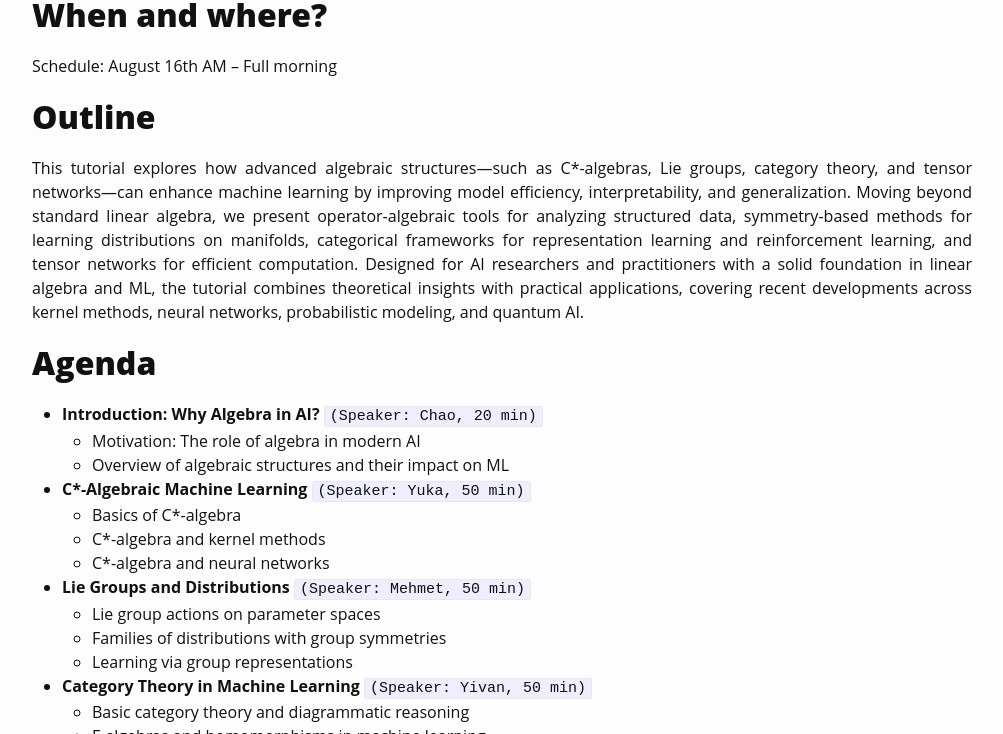
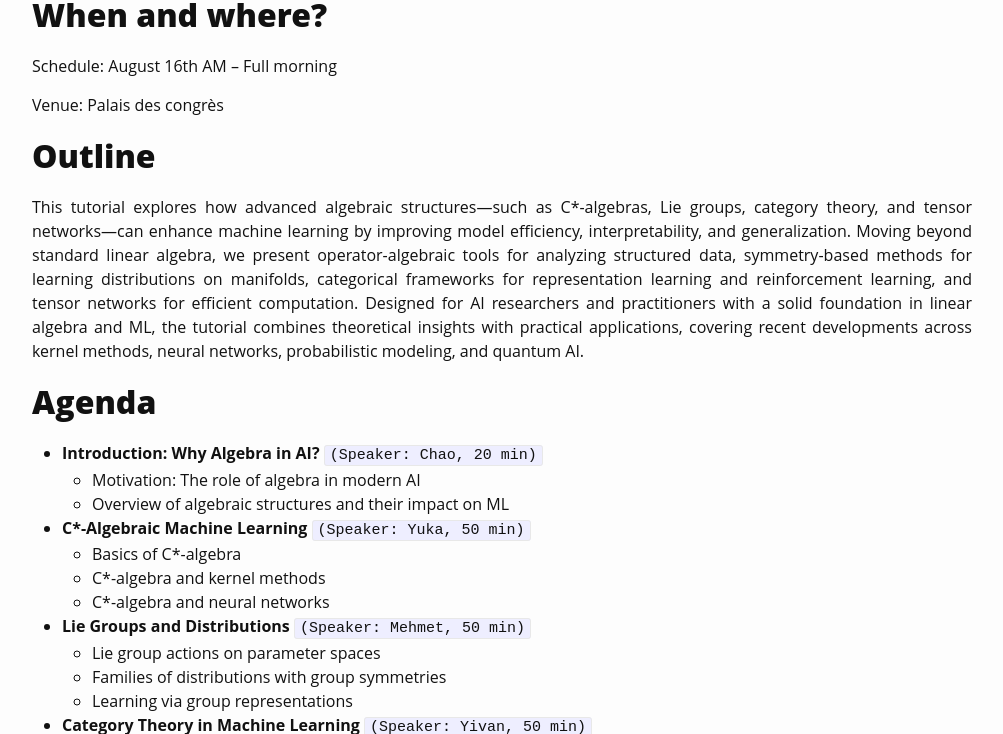
Before and after one commit to Algebra4AI/Algebra4AI.github.io, a Jekyll site: the page built from index.md, in a window 1280 px wide and 900 px high, scrolled down 514 px, cut to the strip 166-900 px from the top of the window. Shown: the whole strip, without its empty margins (138-1141 px from the left). Built offline with Jekyll 4.4.1, drawn with Linux system fonts in a browser that asks for light colours; some web fonts are replaced.

Commit message:
Update index.md

```diff
--- a/index.md
+++ b/index.md
@@ -7,6 +7,8 @@ title: Home
 # When and where?
 
 Schedule: August 16th AM – Full morning
+
+Venue: Palais des congrès
 
 # Outline
 
```
